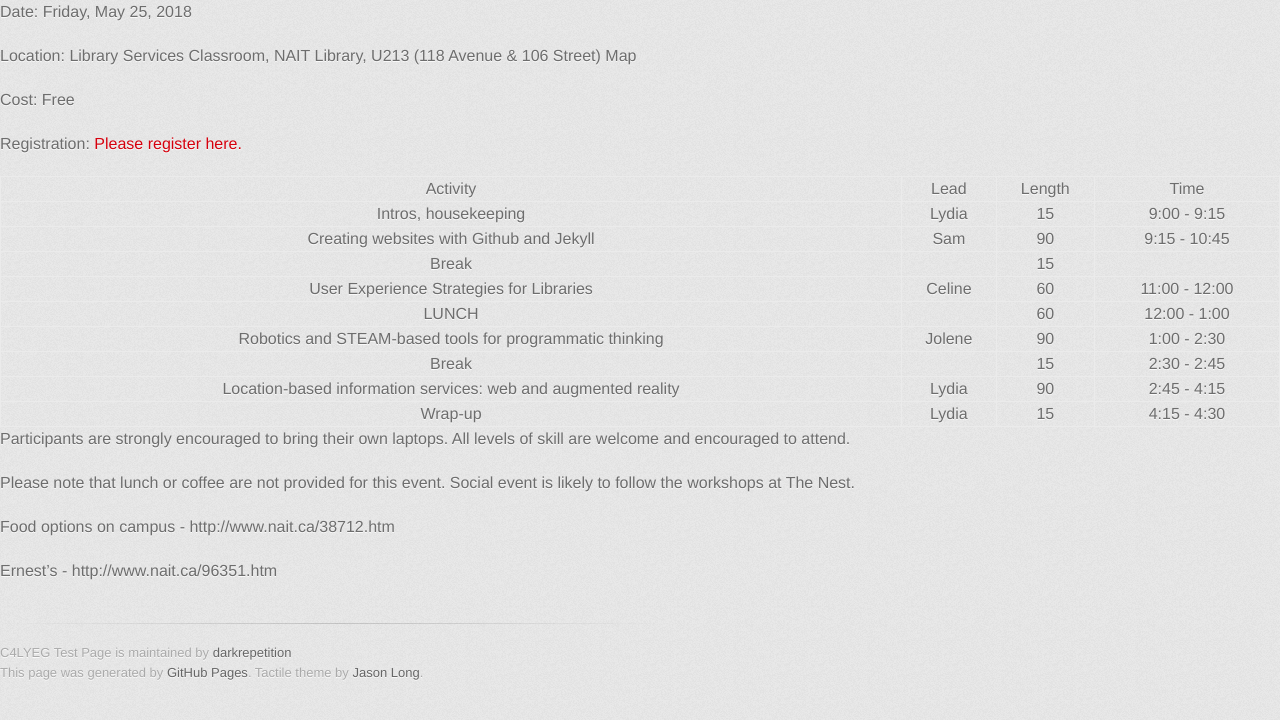
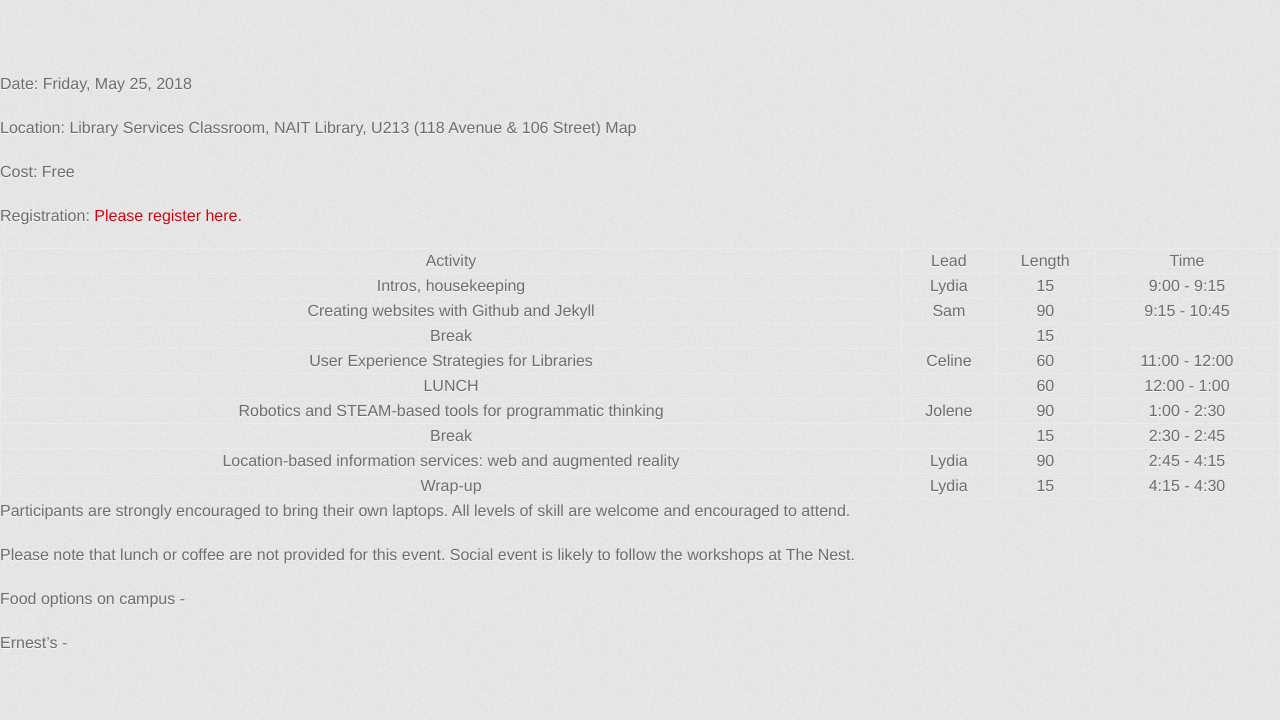
Before and after one commit to darkrepetition/c4lyegworkshop, a plain HTML site: page index.html in a window 1280 px wide. Drawn offline with Linux system fonts and the light colour scheme; a web font is replaced by a local one.

Commit message:
Update index.html

```diff
--- a/index.html
+++ b/index.html
@@ -10,10 +10,10 @@
     <!--[if lt IE 9]>
     <script src="//html5shiv.googlecode.com/svn/trunk/html5.js"></script>
     <![endif]-->
-    <title>C4LYEG Test Page by darkrepetition</title>
+    <title>C4LYEG Spring Workshop</title>
   </head>
 
-  <body>
+  <body><br><br><br>
     <p><b>Date:</b> Friday, May 25, 2018
     <p><b>Location:</b> Library Services Classroom, NAIT Library, U213 (118 Avenue & 106 Street) Map
     <p><b>Cost:</b> Free
@@ -88,13 +88,10 @@
 
 <p>Please note that lunch or coffee are not provided for this event. Social event is likely to follow the workshops at The Nest.
 
-<p>Food options on campus - http://www.nait.ca/38712.htm
-    <p>Ernest’s - http://www.nait.ca/96351.htm</p>
+    <p>Food options on campus - <a href="http://www.nait.ca/38712.htm"></a>
+    <p>Ernest’s - <a href="http://www.nait.ca/96351.htm"></a></p>
 
-        <footer>
-          C4LYEG Test Page is maintained by <a href="https://github.com/darkrepetition">darkrepetition</a><br>
-          This page was generated by <a href="https://pages.github.com">GitHub Pages</a>. Tactile theme by <a href="https://twitter.com/jasonlong">Jason Long</a>.
-        </footer>
+
 
 
       </div>
```
